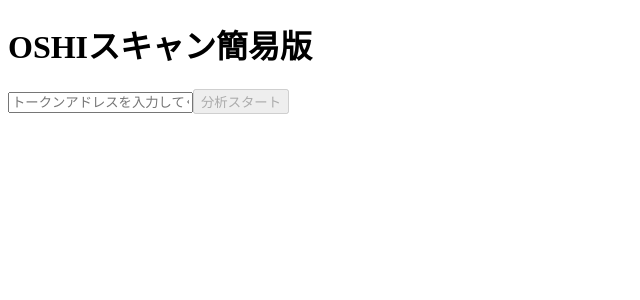
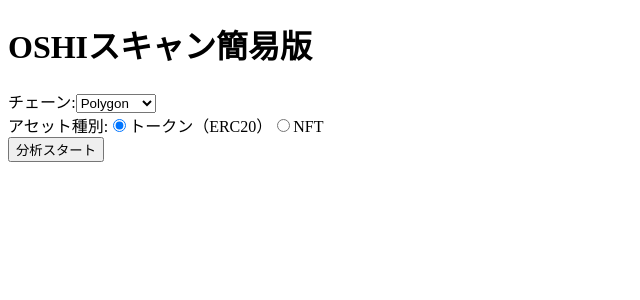
Before and after one commit to kurakugmgm/oshi-scan, a Next.js app: page / in a window 1280 px wide. Shown: the top 300 px of the page, without its empty margins (0-640 px from the left). Built offline with nearby package versions, Linux system fonts and the light colour scheme.

Commit message:
Update TokenAnalyticsDashboard.js

```diff
--- a/components/TokenAnalyticsDashboard.js
+++ b/components/TokenAnalyticsDashboard.js
@@ -12,10 +12,10 @@ export default function TokenAnalyticsDashboard() {
   const [relatedTokens, setRelatedTokens] = useState([]);
   const [relatedNFTs, setRelatedNFTs] = useState([]);
   const [gptComment, setGptComment] = useState("");
-  const [inputAddress, setInputAddress] = useState("");
+  const [chain, setChain] = useState("polygon");
+  const [type, setType] = useState("erc20");
 
   const fetchDummyData = () => {
-    console.log("検索されたトークンアドレス:", inputAddress);
     setLoading(true);
     setTimeout(() => {
       setHolderData([
@@ -52,22 +52,35 @@ export default function TokenAnalyticsDashboard() {
     <div>
       <h1 className="text-xl font-bold mb-4">OSHIスキャン簡易版</h1>
 
-      <div className="flex items-center gap-2 mb-4">
-        <input
-          type="text"
-          className="border border-gray-300 px-3 py-2 rounded w-full"
-          placeholder="トークンアドレスを入力してください"
-          value={inputAddress}
-          onChange={(e) => setInputAddress(e.target.value)}
-        />
-        <button
-          className="bg-indigo-600 text-white px-4 py-2 rounded"
-          onClick={fetchDummyData}
-          disabled={loading || inputAddress.length === 0}
-        >
-          {loading ? "読み込み中..." : "分析スタート"}
-        </button>
+      <div className="mb-4 space-y-2">
+        <div>
+          <label className="font-medium mr-2">チェーン:</label>
+          <select value={chain} onChange={(e) => setChain(e.target.value)} className="border p-1 rounded">
+            <option value="polygon">Polygon</option>
+            <option value="ethereum">Ethereum</option>
+            <option value="solana">Solana</option>
+          </select>
+        </div>
+        <div>
+          <label className="font-medium mr-2">アセット種別:</label>
+          <label className="mr-4">
+            <input type="radio" value="erc20" checked={type === 'erc20'} onChange={() => setType('erc20')} className="mr-1" />
+            トークン（ERC20）
+          </label>
+          <label>
+            <input type="radio" value="nft" checked={type === 'nft'} onChange={() => setType('nft')} className="mr-1" />
+            NFT
+          </label>
+        </div>
       </div>
+
+      <button
+        className="bg-indigo-600 text-white px-4 py-2 rounded"
+        onClick={fetchDummyData}
+        disabled={loading}
+      >
+        {loading ? "読み込み中..." : "分析スタート"}
+      </button>
 
       {holderData.length > 0 && (
         <>
```
